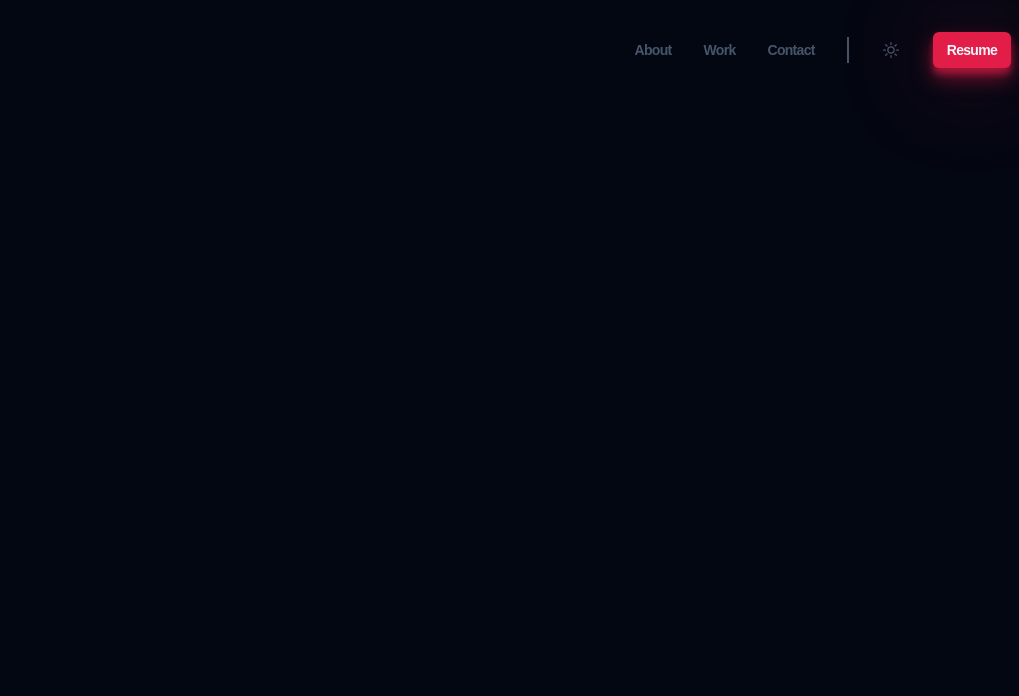
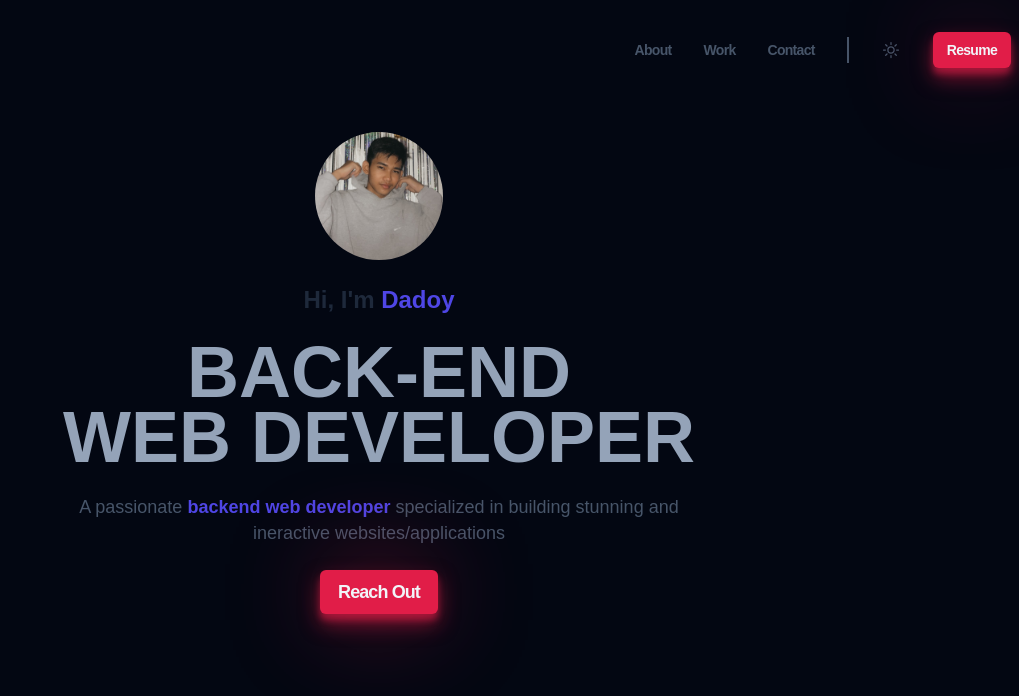
Before and after one commit to thedoynewton/My-portfolio, a website built with Vite: page index.html in a window 1280 px wide. Shown: the whole page, without its empty margins (261-1280 px from the left). Built offline with nearby package versions, Linux system fonts and the light colour scheme; a web font is replaced by a local one.

Commit message:
add hero section

```diff
--- a/index.html
+++ b/index.html
@@ -42,6 +42,12 @@
   </header>
   <main>
     <section class="hero container">
+      <img class="hero_img" src="/profile3.jpeg" alt="Profile picture">
+      <h2 class="hero_name">Hi, I'm <strong>Dadoy</strong></h2>
+      <h1 class="hero_title">BACK-END <br> WEB DEVELOPER</h1>
+      <p class="hero_description">A passionate <strong>backend web developer</strong> specialized in building stunning
+        and ineractive websites/applications</p>
+      <a class="hero_btn btn" href="">Reach out</a>
     </section>
     <section class="about container section">
     </section>
--- a/src/main.js
+++ b/src/main.js
@@ -1,4 +1,5 @@
 import '../styles/modern-normalize.css';
 import '../styles/style.css';
 import '../styles/components/header.css';
+import '../styles/components/hero.css';
 import '../styles/utils.css'
--- /dev/null
+++ b/styles/components/hero.css
@@ -0,0 +1,106 @@
+.hero {
+    text-align: center;
+    display: flex;
+    flex-direction: column;
+    justify-content: center;
+    align-items: center;
+    gap: 1rem;
+    margin-top: 2rem;
+}
+
+.hero_img {
+    border-radius: 50%;
+    width: 6em;
+    height: 6em;
+}
+
+.hero_name {
+    color: var(--clr-slate800);
+    font-size: var(--size-base);
+    line-height: 0.9;
+}
+
+.hero_title {
+    color: var(--clr-slate400);
+    text-transform: uppercase;
+    font-size: var(--size-4xl);
+    letter-spacing: -0..05;
+    line-height: 0.9;
+}
+
+.hero_description {
+    max-width: 60ch;
+    font-size: var(--size-sm);
+    color: var(--clr-slate600);
+}
+
+.hero_btn {
+    text-transform: capitalize;
+    font-size: var(--size-sm);
+}
+
+/* xs */
+@media (min-width: 475px){
+    .hero {
+        gap: 1.5rem;
+    }
+
+    .hero_img {
+        width: 6.5em;
+        height: 6.5em;
+    }
+
+    .hero_name {
+        font-size: var(--size-lg);
+    }
+
+    .hero_title {
+        font-size: var(--size-5xl);
+    }
+
+    .hero_description {
+        font-size: var(--size-base);
+    }
+
+    .hero_btn {
+        text-transform: capitalize;
+        font-size: var(--size-base);
+    }
+}
+
+/* sm */
+/* @media (min-width: 640px){} */
+
+/* md */
+/* @media (min-width: 768px){} */
+
+/* lg */
+@media (min-width: 1024px){
+    .hero_img {
+        width: 8em;
+        height: 8em;
+    }
+
+    .hero_name {
+        font-size: var(--size-2xl);
+    }
+
+    .hero_title {
+        font-size: var(--size-7xl);
+    }
+
+    .hero_description {
+        font-size: var(--size-lg);
+    }
+
+    .hero_btn {
+        text-transform: capitalize;
+        font-size: var(--size-lg);
+    }
+}
+
+/* xl */
+/* @media (min-width: 1280px){} */
+
+/* 2xl */
+/* @media (min-width: 1536px){} */
```
Also changed, not shown: public/profile1.jpeg (added), public/profile2.png (added), public/profile3.jpeg (added).
